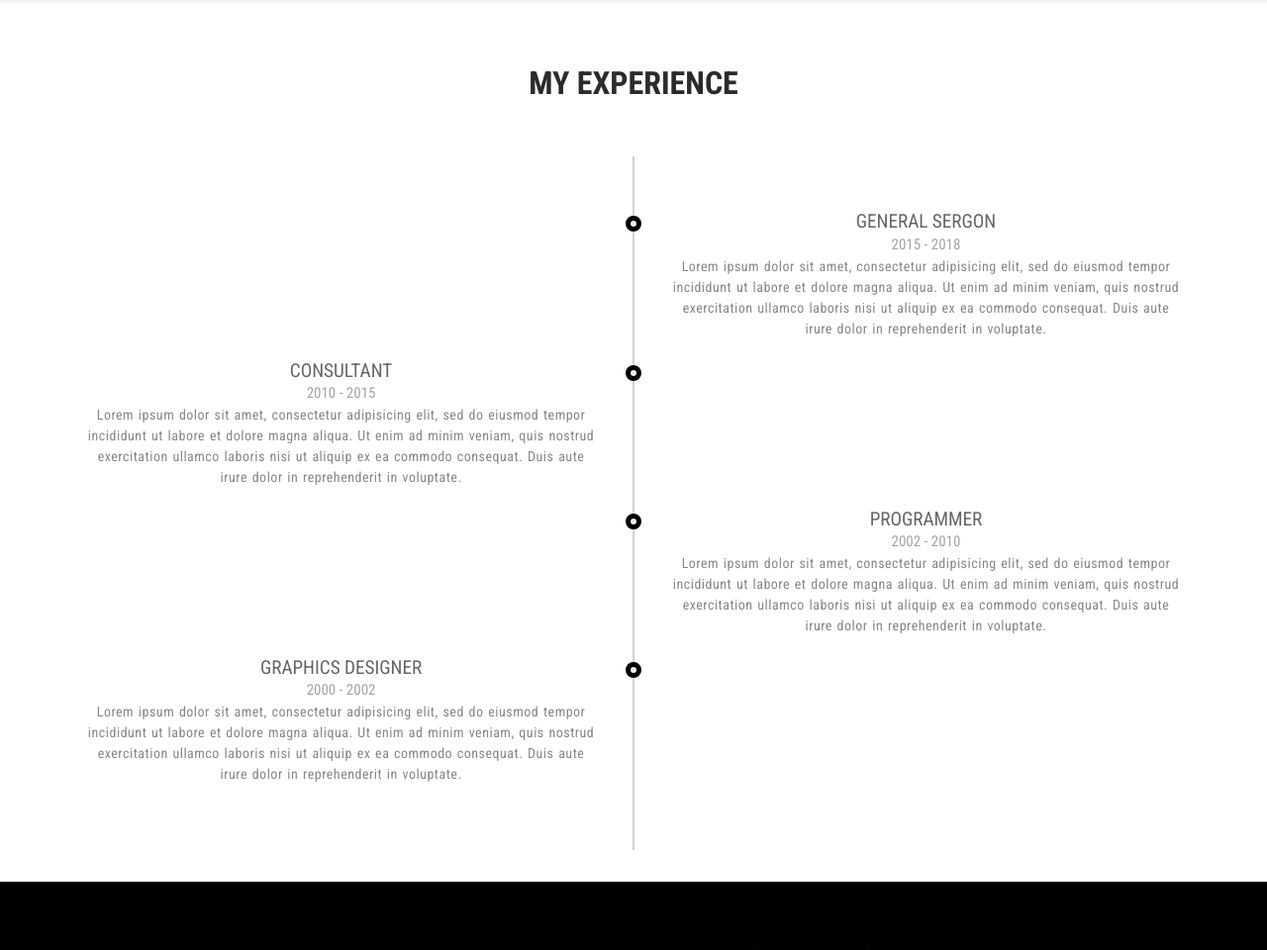
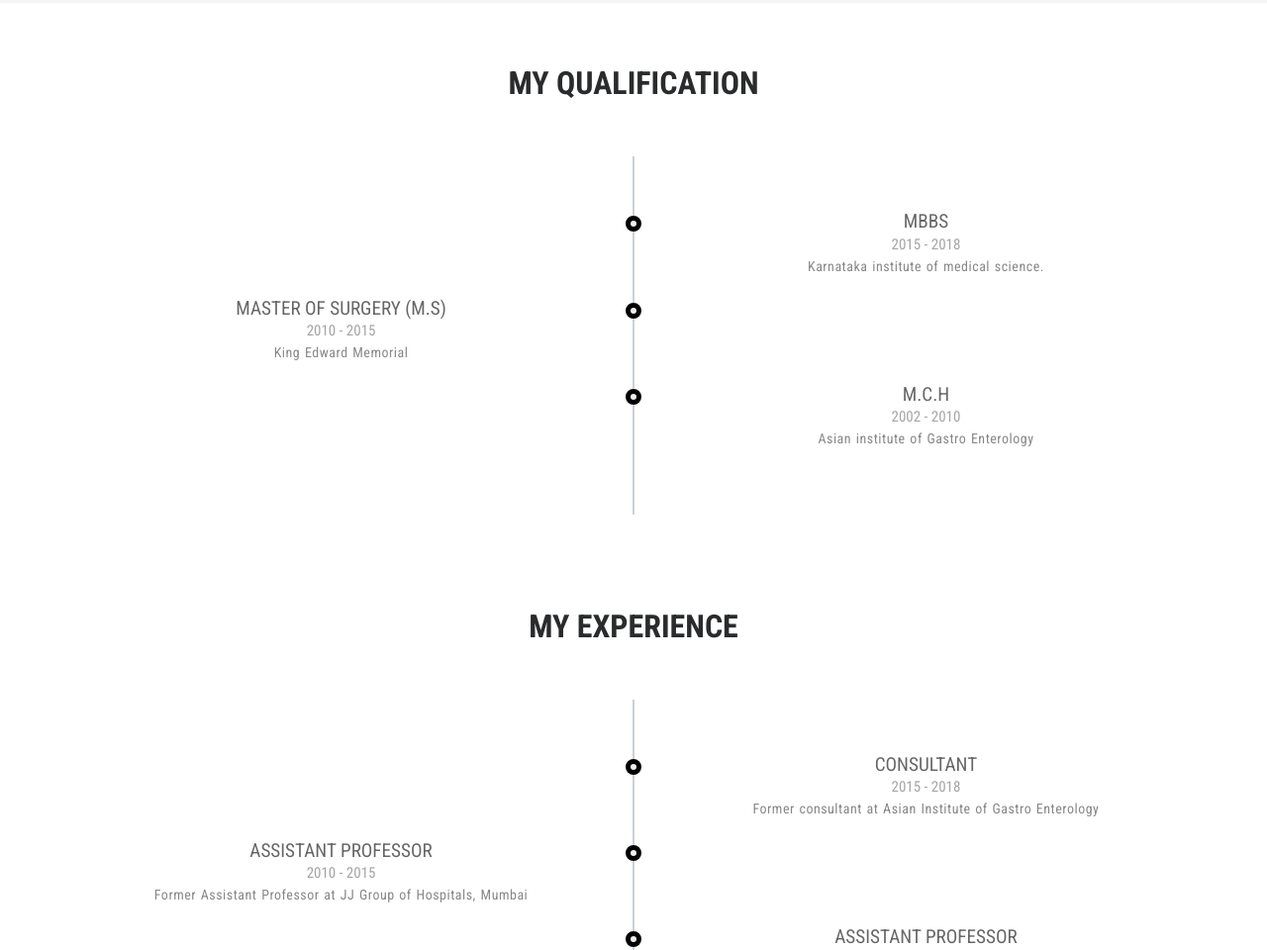
Before and after one commit to rugiguru/rugiguru.github.io, a plain HTML site: page index.html in a window 1280 px wide. Shown: the part 1840-2800 px from the top of the page at 99% size. Drawn offline with Linux system fonts and the light colour scheme; some packages are replaced by stand-ins of ours.

Commit message:
added  styles

```diff
--- a/css/custom.css
+++ b/css/custom.css
@@ -766,6 +766,24 @@ nav a.nav-link:active, nav a.nav-link:focus {
     z-index: 1
 }
 
+#qualification .container {
+    padding: 50px 0;
+    position: relative;
+    overflow: hidden;
+}
+
+#qualification .container:before {
+    content: '';
+    position: absolute;
+    top: 0;
+    left: 50%;
+    margin-left: -1px;
+    width: 2px;
+    height: 100%;
+    background: #CCD1D9;
+    z-index: 1
+}
+
 .timeline-block {
     width: -webkit-calc(50% + 8px);
     width: -moz-calc(50% + 8px);
@@ -836,6 +854,12 @@ nav a.nav-link:active, nav a.nav-link:focus {
         left: 8px;
         width: 2px;
     }
+
+    #qualification .container:before {
+        left: 8px;
+        width: 2px;
+    }
+
     .timeline-block {
         width: 100%;
         margin-bottom: 30px;
--- a/index.html
+++ b/index.html
@@ -77,8 +77,8 @@
     <!-- HERO AREA -->
     <div class="jumbotron" id="hero" data-stellar-background-ratio="0.5" data-stellar-vertical-offset="0">
         <div class="container">
-            <h1>Hello, I am Brax</h1>
-            <span class="typed">I am Doctor</span>
+            <h1>Hello, I Am Doctor Arif Raza Ahmed</h1>
+            <!-- <span class="typed">I am Doctor</span> -->
 
             <div class="typed-wrap"></div>
             <a href="#portfolio" class="btn btn-primary portfolio-link scroll-link">See my portfolio</a>
@@ -114,7 +114,7 @@
                 </div>
                 <div id="aboutRight" class="col-lg-6 col-12">
                     <div>
-                        <h4>Hello! I am Brax</h4>
+                        <h4>Hello! I Arif Raza Ahmed</h4>
 
                         <h2>ABOUT ME</h2>
                     </div>
@@ -193,6 +193,49 @@
     </section>
     <!-- SERVICES END -->
 
+
+        <!-- QUALIFICATION -->
+        <section id="qualification">
+            <div class="section-header">
+                <div>
+                    <h2>My Qualification</h2>
+                </div>
+            </div>
+            <div class="container">
+                <div class="timeline-block timeline-block-right">
+                    <div class="marker"></div>
+                    <div class="timeline-content">
+                        <h3>MBBS</h3>
+                        <span>2015 - 2018</span>
+
+                        <p>Karnataka institute of medical science.</p>
+                    </div>
+                </div>
+                <div class="timeline-block timeline-block-left">
+                    <div class="marker"></div>
+                    <div class="timeline-content">
+                        <h3>Master of Surgery (M.S)</h3>
+                        <span>2010 - 2015</span>
+
+                        <p>King Edward Memorial</p>
+                    </div>
+                </div>
+                <div class="timeline-block timeline-block-right">
+                    <div class="marker"></div>
+                    <div class="timeline-content">
+                        <h3>M.C.H</h3>
+                        <span>2002 - 2010</span>
+
+                        <p>Asian institute of Gastro Enterology</p>
+                    </div>
+                </div>
+
+            </div>
+        </section>
+        <!-- Qualification END -->
+
+
+
     <!-- EXPERIENCE -->
     <section id="experience">
         <div class="section-header">
@@ -204,51 +247,31 @@
             <div class="timeline-block timeline-block-right">
                 <div class="marker"></div>
                 <div class="timeline-content">
-                    <h3>General Sergon</h3>
+                    <h3>Consultant</h3>
                     <span>2015 - 2018</span>
 
-                    <p>Lorem ipsum dolor sit amet, consectetur adipisicing elit, sed do eiusmod tempor incididunt ut
-                        labore et dolore magna aliqua. Ut enim ad minim veniam, quis nostrud exercitation ullamco
-                        laboris nisi ut aliquip ex ea commodo consequat. Duis aute irure dolor in reprehenderit in
-                        voluptate.</p>
+                    <p>Former consultant at Asian Institute of Gastro Enterology</p>
                 </div>
             </div>
             <div class="timeline-block timeline-block-left">
                 <div class="marker"></div>
                 <div class="timeline-content">
-                    <h3>Consultant</h3>
+                    <h3>Assistant Professor</h3>
                     <span>2010 - 2015</span>
 
-                    <p>Lorem ipsum dolor sit amet, consectetur adipisicing elit, sed do eiusmod tempor incididunt ut
-                        labore et dolore magna aliqua. Ut enim ad minim veniam, quis nostrud exercitation ullamco
-                        laboris nisi ut aliquip ex ea commodo consequat. Duis aute irure dolor in reprehenderit in
-                        voluptate.</p>
+                    <p>Former Assistant Professor at JJ Group of Hospitals, Mumbai</p>
                 </div>
             </div>
             <div class="timeline-block timeline-block-right">
                 <div class="marker"></div>
                 <div class="timeline-content">
-                    <h3>Programmer</h3>
-                    <span>2002 - 2010</span>
+                    <h3>Assistant Professor</h3>
+                    <span>2010 - 2015</span>
 
-                    <p>Lorem ipsum dolor sit amet, consectetur adipisicing elit, sed do eiusmod tempor incididunt ut
-                        labore et dolore magna aliqua. Ut enim ad minim veniam, quis nostrud exercitation ullamco
-                        laboris nisi ut aliquip ex ea commodo consequat. Duis aute irure dolor in reprehenderit in
-                        voluptate.</p>
+                    <p>Former Assistant Professor at VMGMC, Sholapur</p>
                 </div>
             </div>
-            <div class="timeline-block timeline-block-left">
-                <div class="marker"></div>
-                <div class="timeline-content">
-                    <h3>Graphics Designer</h3>
-                    <span>2000 - 2002</span>
 
-                    <p>Lorem ipsum dolor sit amet, consectetur adipisicing elit, sed do eiusmod tempor incididunt ut
-                        labore et dolore magna aliqua. Ut enim ad minim veniam, quis nostrud exercitation ullamco
-                        laboris nisi ut aliquip ex ea commodo consequat. Duis aute irure dolor in reprehenderit in
-                        voluptate.</p>
-                </div>
-            </div>
         </div>
     </section>
     <!-- EXPERIENCE END -->
@@ -352,7 +375,7 @@
     <section id="testimonials" data-stellar-background-ratio="0.5" data-stellar-vertical-offset="100">
         <div class="section-header">
             <div>
-                <h2>What my clients say</h2>
+                <h2>My References</h2>
             </div>
         </div>
         <div class="container">
@@ -395,7 +418,7 @@
     <!-- TESTIMONIALS END -->
 
     <!-- BLOG / NEWS -->
-    <section id="blog">
+    <!-- <section id="blog">
         <div class="section-header">
             <div>
                 <h2>Watch my Blog</h2>
@@ -438,16 +461,16 @@
                 </div>
             </div>
         </div>
-    </section>
+    </section> -->
     <!-- BLOG / NEWS END -->
 
     <!-- CONTACT FORM  -->
     <section id="contact">
         <div class="section-header">
             <div>
-                <h2>Contact Me</h2>
+                <h2>Book an Appointment</h2>
 
-                <p>Please fill the form below. I will contact you as soon as possible.</p>
+                <p>Please fill the form below.</p>
             </div>
         </div>
         <div class="container">
@@ -470,7 +493,7 @@
                     </div>
                     <div class="row">
                         <div class="col-12">
-                            <button class="btn btn-primary" type="submit">SEND MESSAGE</button>
+                            <button class="btn btn-primary" type="submit">Book Now</button>
                         </div>
                     </div>
                 </form>
@@ -492,10 +515,10 @@
                 </div>
                 <div class="col-12 col-md-4">
                     <div>
-                        <i class="fa fa-map-marker"> </i>223 John Adam Street, London, UK.
+                        <i class="fa fa-map-marker"> </i>Gulbarrga.
                     </div>
                     <div>
-                        <i class="fa fa-phone"> </i>800 123-456-789
+                        <i class="fa fa-phone"> </i>9632799998, 9449182603
                     </div>
                     <div>
                         <i class="fa fa-envelope"> </i>your@email.com
```
